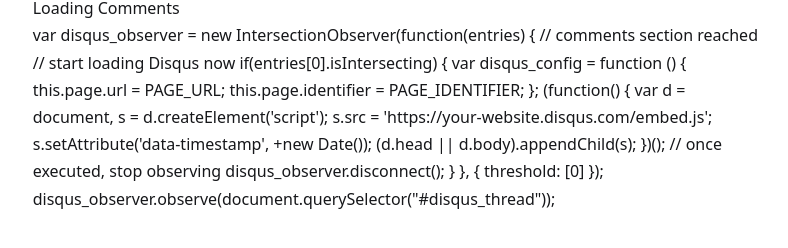
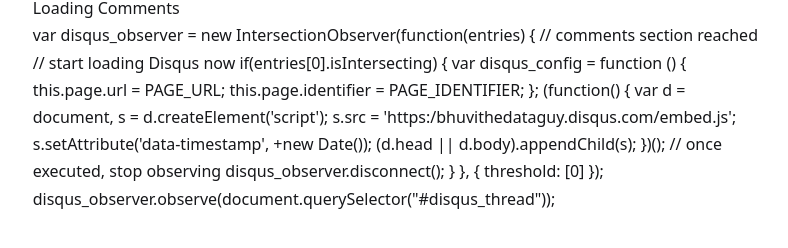
Before and after one commit to MSkalai1998/bhuvithedataguy.github.io, a Jekyll site: the page built from _posts/2017-10-19-compare-two-sql-server-databases-using-tsql.md, in a window 1280 px wide and 900 px high, scrolled down 2223 px. Shown: the part 623-871 px from the top of the window, without its empty margins (320-1108 px from the left). Built offline with Jekyll 4.4.1, drawn with Linux system fonts in a browser that asks for light colours; some of the changed lines change nothing that is shown.

Commit message:
page speed

```diff
--- a/_includes/disqus-comments.html
+++ b/_includes/disqus-comments.html
@@ -11,7 +11,7 @@
         };
         (function() {
             var d = document, s = d.createElement('script');
-            s.src = 'https://your-website.disqus.com/embed.js';
+            s.src = 'https:/bhuvithedataguy.disqus.com/embed.js';
             s.setAttribute('data-timestamp', +new Date());
             (d.head || d.body).appendChild(s);
         })();
```
